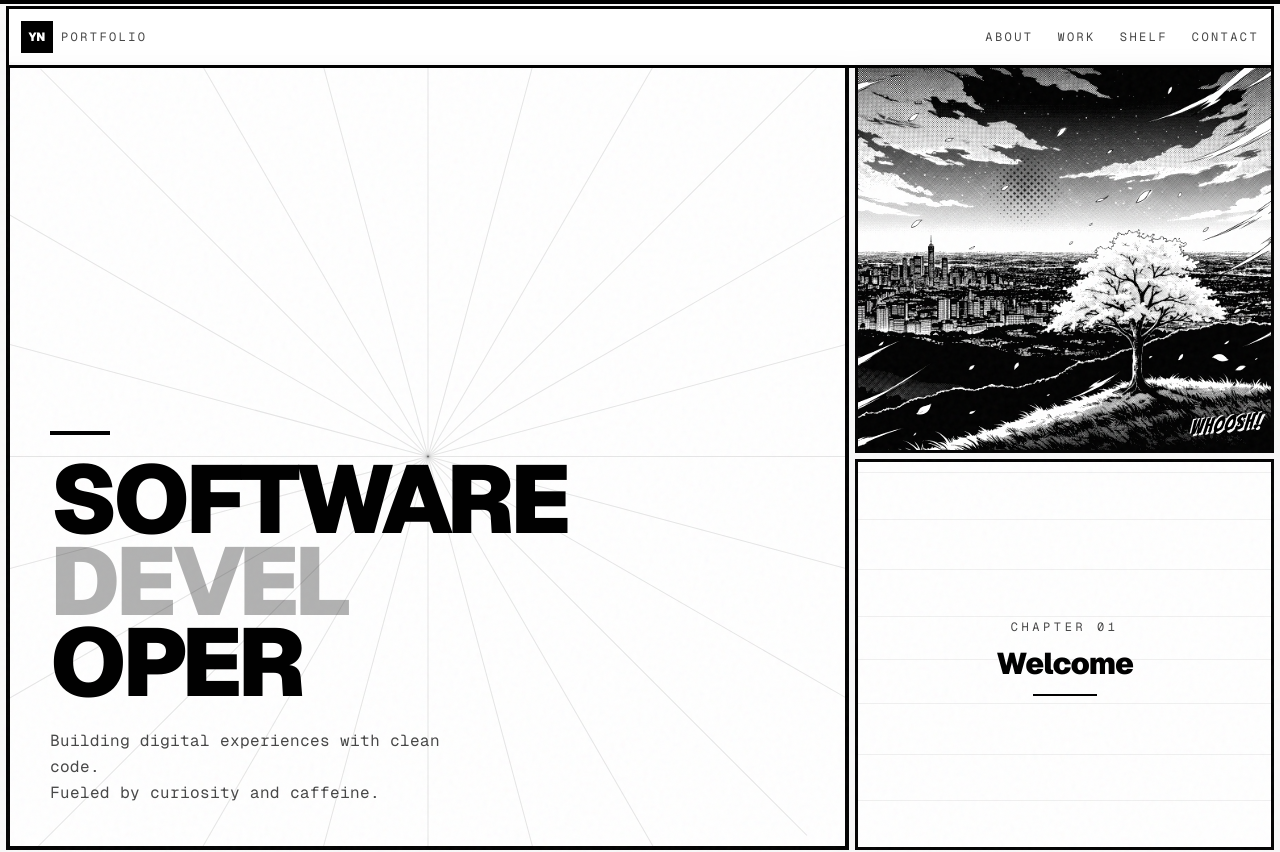
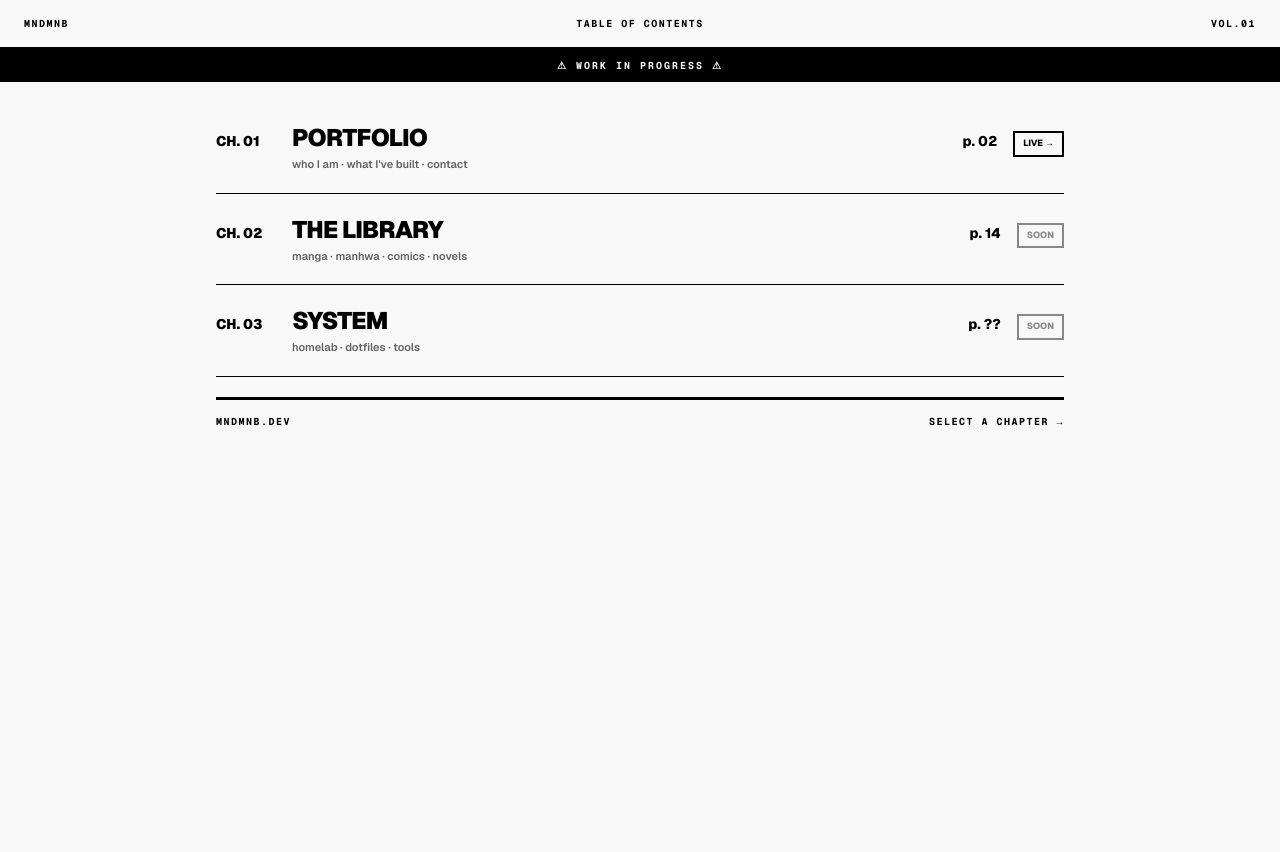
Before and after one commit to mndmnb/mndmnb.dev, a Next.js app: page /portfolio in a window 1280 px wide. Shown: the top 852 px of the page. After the commit the page ends 800 px from the top, so only its background shows below. Built offline with nearby package versions, Linux system fonts and the light colour scheme.

Commit message:
minor changes

```diff
--- a/app/portfolio/page.tsx
+++ b/app/portfolio/page.tsx
@@ -1,5 +1,76 @@
-import { MangaPage } from "@/components/manga-page"
+"use client"
 
-export default function Home() {
-  return <MangaPage />
+import Link from "next/link"
+
+export default function Hub() {
+  return (
+    <main className="bg-background text-foreground min-h-screen flex flex-col">
+      {/* Top bar */}
+      <div className="flex justify-between items-center px-6 py-4 border-b-[3px] border-foreground text-[10px] font-bold tracking-[0.15em] font-mono">
+        <span>MNDMNB</span>
+        <span>TABLE OF CONTENTS</span>
+        <span>VOL.01</span>
+      </div>
+
+      {/* WIP banner */}
+      <div className="px-6 py-2 border-b-[1.5px] border-foreground bg-foreground text-background text-[10px] font-bold tracking-[0.2em] font-mono text-center">
+        ⚠ WORK IN PROGRESS ⚠
+      </div>
+
+      <div className="flex-1 px-6 py-5 max-w-4xl mx-auto w-full">
+        {/* CH 01 — PORTFOLIO (live) */}
+        <Link
+          href="/portfolio"
+          className="flex items-baseline gap-4 py-5 border-b-[1.5px] border-foreground group hover:opacity-60 transition-opacity"
+        >
+          <span className="text-sm font-black min-w-[60px]">CH. 01</span>
+          <div className="flex-1">
+            <div className="text-2xl font-black tracking-tight">PORTFOLIO</div>
+            <div className="text-[11px] font-semibold opacity-60 mt-0.5">
+              who I am · what I&apos;ve built · contact
+            </div>
+          </div>
+          <span className="text-sm font-extrabold">p. 02</span>
+          <span className="text-[9px] font-extrabold border-2 border-foreground px-2 py-1">
+            LIVE →
+          </span>
+        </Link>
+
+        {/* CH 02 — THE LIBRARY (soon) */}
+        <div className="flex items-baseline gap-4 py-5 border-b-[1.5px] border-foreground">
+          <span className="text-sm font-black min-w-[60px]">CH. 02</span>
+          <div className="flex-1">
+            <div className="text-2xl font-black tracking-tight">THE LIBRARY</div>
+            <div className="text-[11px] font-semibold opacity-60 mt-0.5">
+              manga · manhwa · comics · novels
+            </div>
+          </div>
+          <span className="text-sm font-extrabold">p. 14</span>
+          <span className="text-[9px] font-extrabold border-2 border-foreground px-2 py-1 opacity-45">
+            SOON
+          </span>
+        </div>
+
+        {/* CH 03 — SYSTEM (soon) */}
+        <div className="flex items-baseline gap-4 py-5 border-b-[1.5px] border-foreground">
+          <span className="text-sm font-black min-w-[60px]">CH. 03</span>
+          <div className="flex-1">
+            <div className="text-2xl font-black tracking-tight">SYSTEM</div>
+            <div className="text-[11px] font-semibold opacity-60 mt-0.5">
+              homelab · dotfiles · tools
+            </div>
+          </div>
+          <span className="text-sm font-extrabold">p. ??</span>
+          <span className="text-[9px] font-extrabold border-2 border-foreground px-2 py-1 opacity-45">
+            SOON
+          </span>
+        </div>
+
+        <div className="flex justify-between items-center mt-5 pt-3.5 border-t-[3px] border-foreground text-[10px] font-bold tracking-[0.15em] font-mono">
+          <span>MNDMNB.DEV</span>
+          <span>SELECT A CHAPTER →</span>
+        </div>
+      </div>
+    </main>
+  )
 }
--- a/components/manga-nav.tsx
+++ b/components/manga-nav.tsx
@@ -24,7 +24,7 @@ export function MangaNav() {
         {/* Logo */}
         <a href="#" className="flex items-center gap-2">
           <div className="w-8 h-8 bg-foreground flex items-center justify-center">
-            <span className="text-primary-foreground text-xs font-black">YN</span>
+            <span className="text-primary-foreground text-xs font-black">MM</span>
           </div>
           <span className="text-xs font-mono tracking-[0.2em] text-muted-foreground hidden sm:block">
             PORTFOLIO
--- a/package.json
+++ b/package.json
@@ -3,7 +3,7 @@
   "version": "0.1.0",
   "private": true,
   "scripts": {
-    "dev": "next dev",
+    "dev": "next dev --webpack",
     "build": "next build",
     "start": "next start",
     "lint": "eslint ."
```
